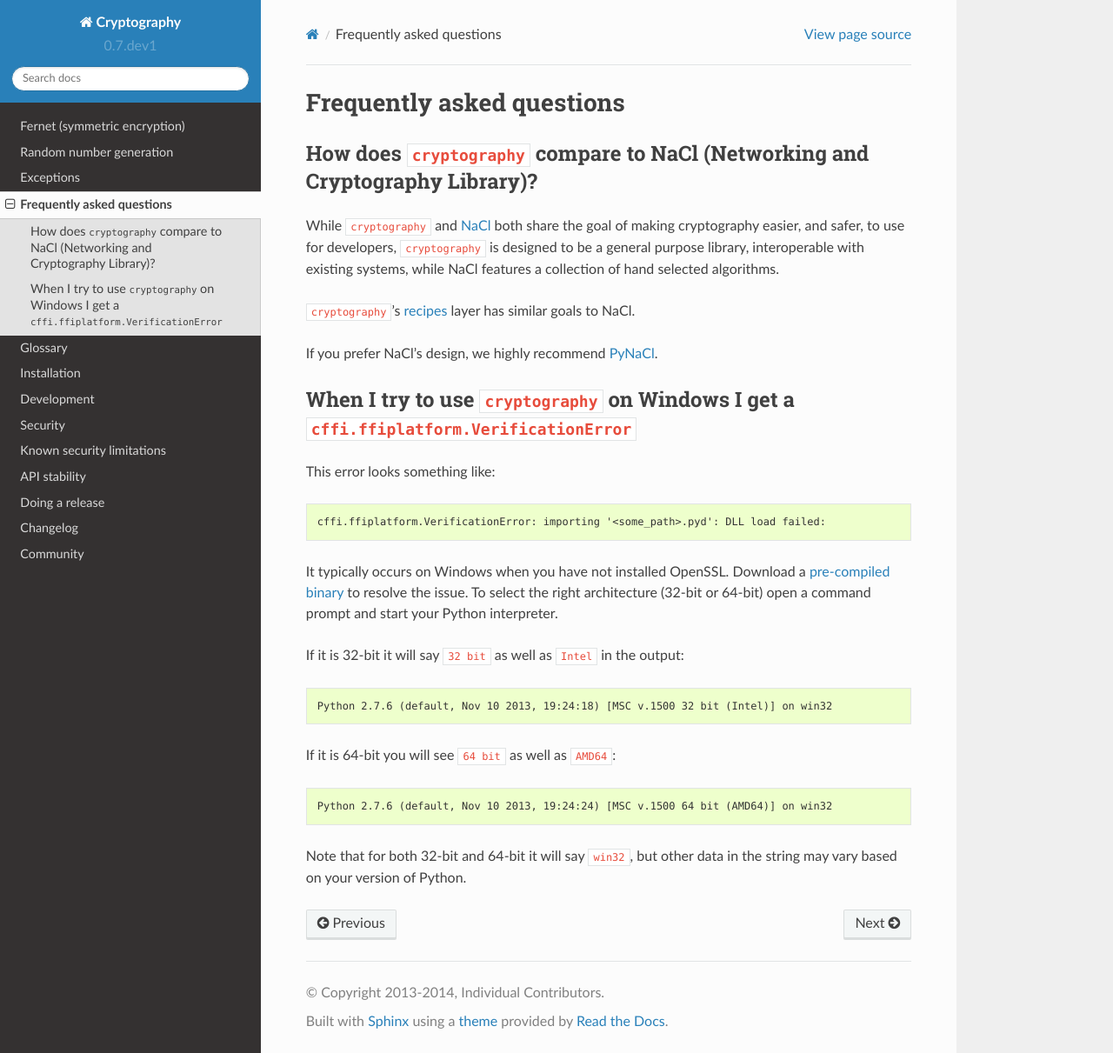
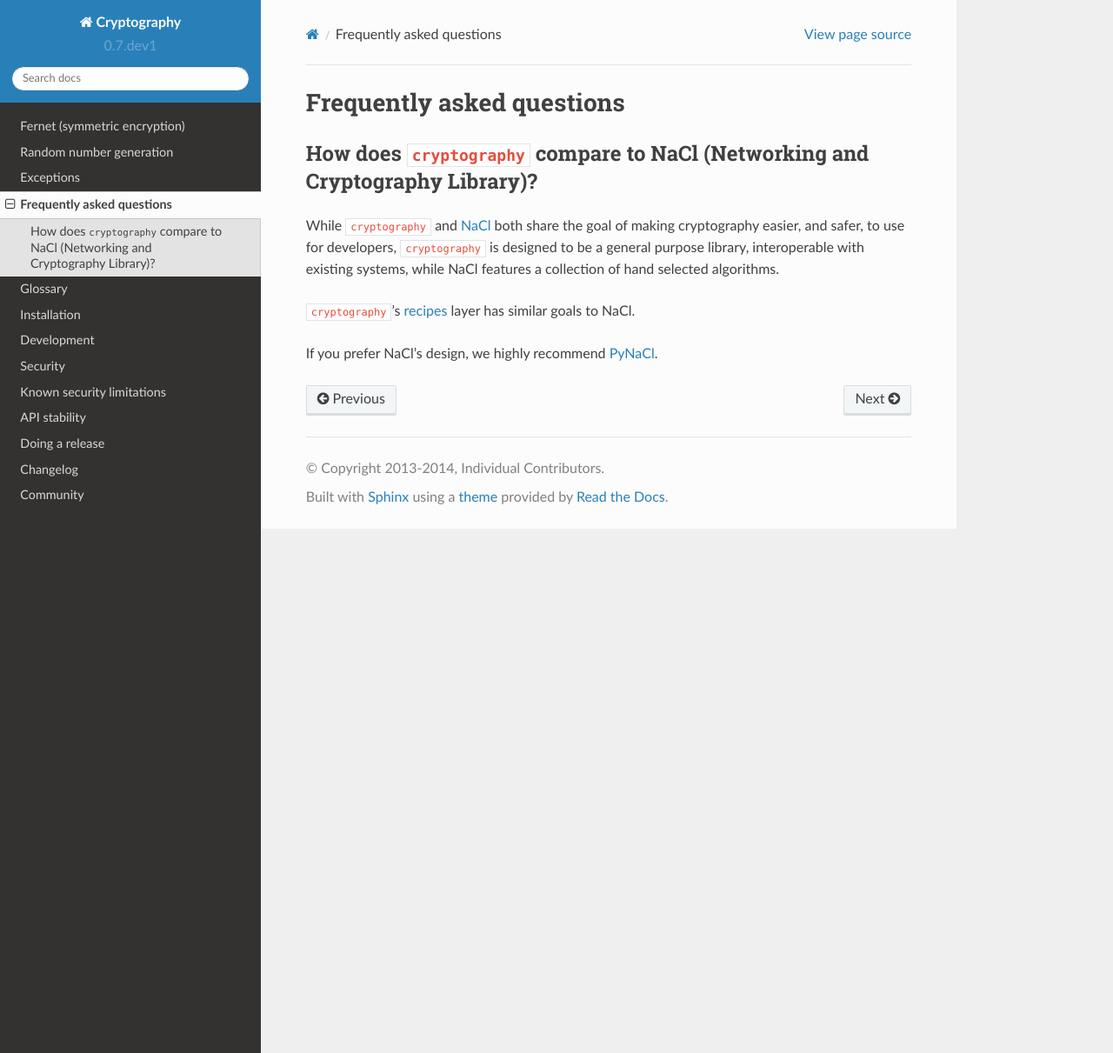
Before and after one commit to WebKing0121/cryptography, a Sphinx documentation site: the page built from docs/faq.rst, in a window 1280 px wide and 1211 px high. Shown: the whole window at 87% size. Built offline with Sphinx 7.4.7 and the Read the Docs theme 2.0.0, drawn with Linux system fonts in a browser that asks for light colours; pages that are not in the unit, such as notebooks, are missing from menus.

Commit message:
Remove outdated information from FAQ.

```diff
--- a/docs/faq.rst
+++ b/docs/faq.rst
@@ -14,34 +14,5 @@ to NaCl.
 
 If you prefer NaCl's design, we highly recommend `PyNaCl`_.
 
-When I try to use ``cryptography`` on Windows I get a ``cffi.ffiplatform.VerificationError``
---------------------------------------------------------------------------------------------
-
-This error looks something like:
-
-.. code-block:: console
-
-    cffi.ffiplatform.VerificationError: importing '<some_path>.pyd': DLL load failed:
-
-It typically occurs on Windows when you have not installed OpenSSL. Download
-a `pre-compiled binary`_ to resolve the issue. To select the right architecture
-(32-bit or 64-bit) open a command prompt and start your Python interpreter.
-
-If it is 32-bit it will say ``32 bit`` as well as ``Intel`` in the output:
-
-.. code-block:: console
-
-    Python 2.7.6 (default, Nov 10 2013, 19:24:18) [MSC v.1500 32 bit (Intel)] on win32
-
-If it is 64-bit you will see ``64 bit`` as well as ``AMD64``:
-
-.. code-block:: console
-
-    Python 2.7.6 (default, Nov 10 2013, 19:24:24) [MSC v.1500 64 bit (AMD64)] on win32
-
-Note that for both 32-bit and 64-bit it will say ``win32``, but other data
-in the string may vary based on your version of Python.
-
 .. _`NaCl`: http://nacl.cr.yp.to/
 .. _`PyNaCl`: https://pynacl.readthedocs.org
-.. _`pre-compiled binary`: https://www.openssl.org/related/binaries.html
```
